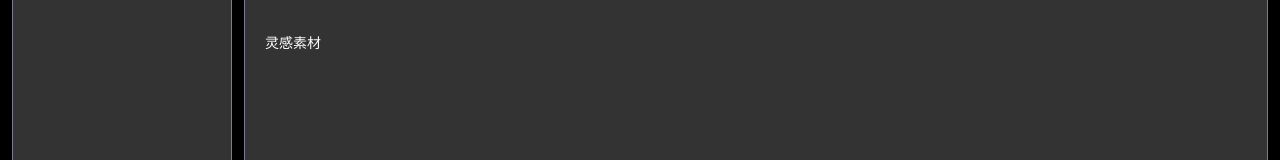
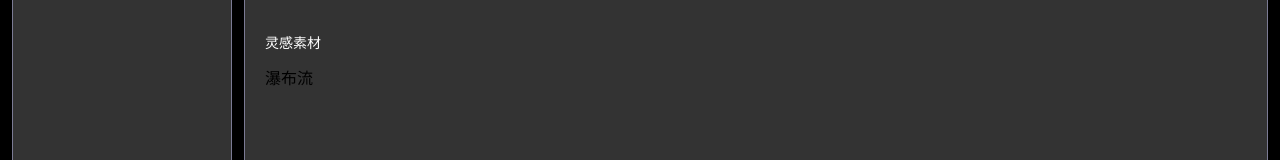
Before and after one commit to zhangciren/lu_xun_ai, a Vue app: page / in a window 1280 px wide. Shown: the part 502-662 px from the top of the page. Built offline with nearby package versions, Linux system fonts and the light colour scheme.

Commit message:
引入Flow组件

```diff
--- a/components.d.ts
+++ b/components.d.ts
@@ -13,6 +13,7 @@ declare module 'vue' {
   export interface GlobalComponents {
     ElButton: typeof import('element-plus/es')['ElButton']
     ElScrollbar: typeof import('element-plus/es')['ElScrollbar']
+    Flow: typeof import('./src/components/InsSquare/flow.vue')['default']
     HelloWorld: typeof import('./src/components/HelloWorld.vue')['default']
     RouterLink: typeof import('vue-router')['RouterLink']
     RouterView: typeof import('vue-router')['RouterView']
--- /dev/null
+++ b/src/components/InsSquare/flow.vue
@@ -0,0 +1,3 @@
+<template>
+    <div>瀑布流</div>
+</template>
--- a/src/views/workLeft/InsSquare.vue
+++ b/src/views/workLeft/InsSquare.vue
@@ -25,7 +25,7 @@
                 <div class="insSquare-b">
                     <div class="insSquare-b-title">灵感素材</div>
                     <div class="imgFlow">
-
+                        <Flow></Flow>
                     </div>
                 </div>
             </div>
@@ -37,6 +37,8 @@
 import { ref } from 'vue'
 import { useRouter } from 'vue-router'
 const router = useRouter()
+// 引入瀑布流组建
+import Flow from '@/components/InsSquare/flow.vue'
 
 // 引入灵感工具的图片
 import img1 from '@/assets/img/insSquare-1.png'
```
